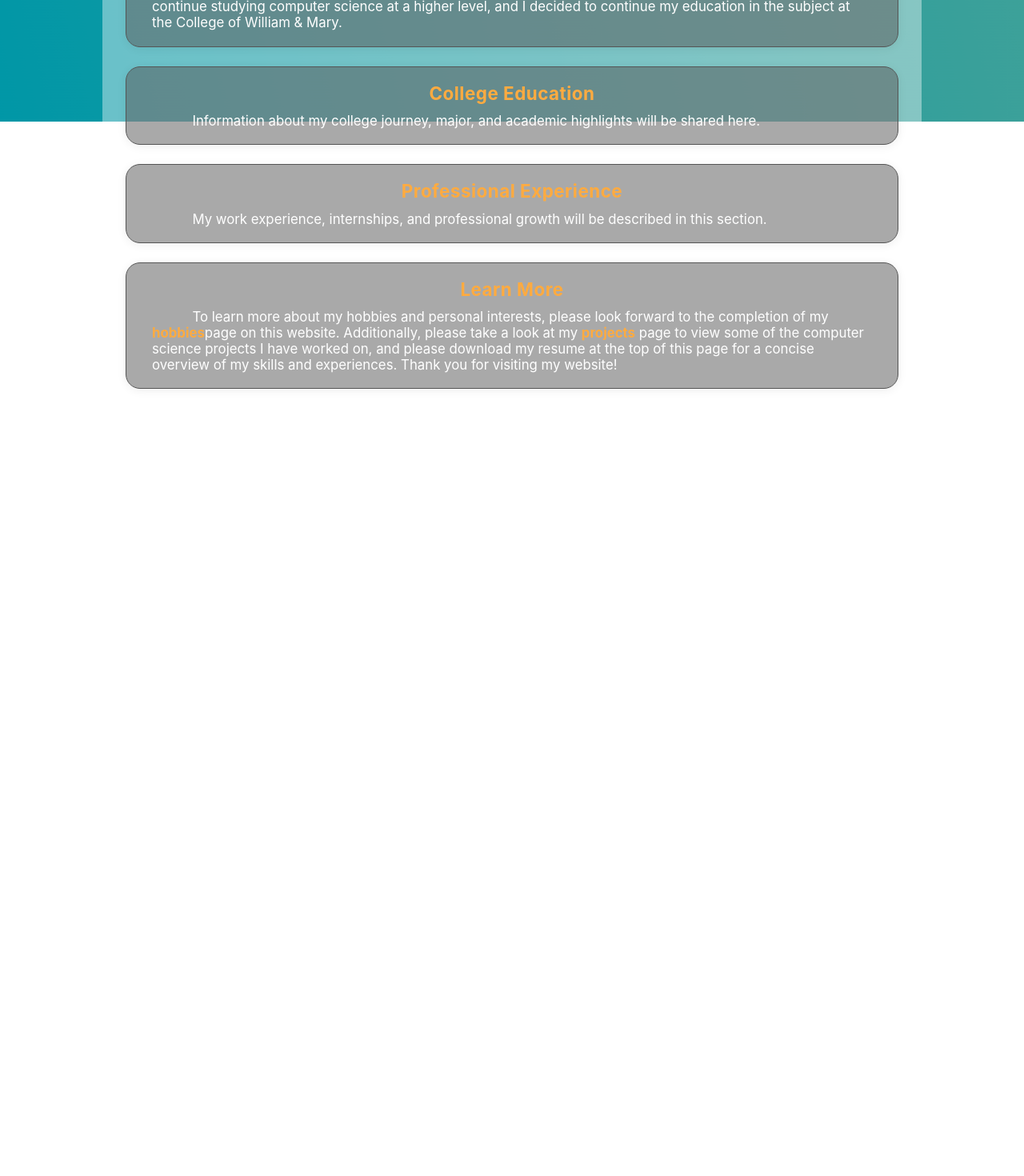
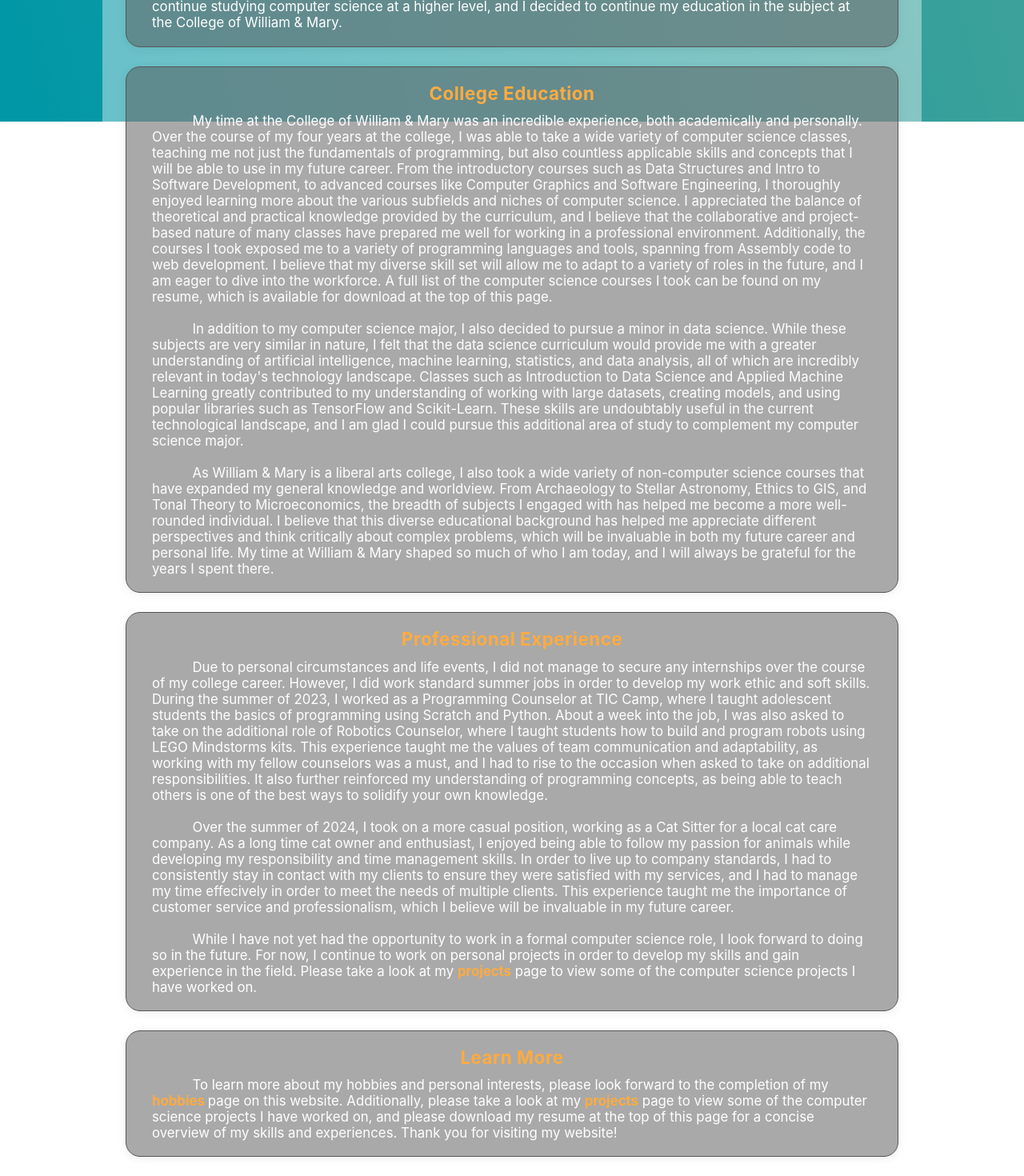
Before and after one commit to PJBuddendeck/PJBuddendeck.github.io, a React (Create React App) app: page /#/about in a window 1280 px wide. Shown: the part 648-2118 px from the top of the page at 80% size. Before the commit the page ends 1158 px from the top, so only its background shows below. Built offline with nearby package versions, Linux system fonts and the light colour scheme.

Commit message:
Finished about page (added all text)

```diff
--- a/src/components/about/about-page.jsx
+++ b/src/components/about/about-page.jsx
@@ -18,7 +18,8 @@ const AboutPage = () => {
                     <div className="fade1 fade2 fade3">
                     <div className="about-section">
                         <h2>Early Life & Education</h2>
-                        <p>I was born on April 8th, 2003, and lived in the Northern Virginia area for my entire early life.
+                        <p>
+                            I was born on April 8th, 2003, and lived in the Northern Virginia area for my entire early life.
                             I attended elementary school at Beech Tree Elementary in Falls Church, VA, and continued my early
                             education at Glasgow Middle School. While at Glasgow, I participated in an after-school coding club
                             sponsored by Capital One, which sparked my interest in computer science. I have always loved puzzles,
@@ -42,15 +43,68 @@ const AboutPage = () => {
                     </div>
                     <div className="about-section">
                         <h2>College Education</h2>
-                        <p>Information about my college journey, major, and academic highlights will be shared here.</p>
+                        <p>
+                            My time at the College of William & Mary was an incredible experience, both academically and personally. Over the
+                            course of my four years at the college, I was able to take a wide variety of computer science classes, teaching me not
+                            just the fundamentals of programming, but also countless applicable skills and concepts that I will be able to use in my
+                            future career. From the introductory courses such as Data Structures and Intro to Software Development, to advanced courses
+                            like Computer Graphics and Software Engineering, I thoroughly enjoyed learning more about the various subfields and niches of
+                            computer science. I appreciated the balance of theoretical and practical knowledge provided by the curriculum, and I believe
+                            that the collaborative and project-based nature of many classes have prepared me well for working in a professional environment.
+                            Additionally, the courses I took exposed me to a variety of programming languages and tools, spanning from Assembly code to web development.
+                            I believe that my diverse skill set will allow me to adapt to a variety of roles in the future, and I am eager to dive into the workforce.
+                            A full list of the computer science courses I took can be found on my resume, which is available for download at the top of this page.
+                        </p>
+                        <br />
+                        <p>
+                            In addition to my computer science major, I also decided to pursue a minor in data science. While these subjects are very
+                            similar in nature, I felt that the data science curriculum would provide me with a greater understanding of artificial intelligence,
+                            machine learning, statistics, and data analysis, all of which are incredibly relevant in today's technology landscape. Classes such
+                            as Introduction to Data Science and Applied Machine Learning greatly contributed to my understanding of working with large datasets,
+                            creating models, and using popular libraries such as TensorFlow and Scikit-Learn. These skills are undoubtably useful in the current
+                            technological landscape, and I am glad I could pursue this additional area of study to complement my computer science major.
+                        </p>
+                        <br />
+                        <p>
+                            As William & Mary is a liberal arts college, I also took a wide variety of non-computer science courses that have expanded my general
+                            knowledge and worldview. From Archaeology to Stellar Astronomy, Ethics to GIS, and Tonal Theory to Microeconomics, the breadth
+                            of subjects I engaged with has helped me become a more well-rounded individual. I believe that this diverse educational background
+                            has helped me appreciate different perspectives and think critically about complex problems, which will be invaluable in both
+                            my future career and personal life. My time at William & Mary shaped so much of who I am today, and I will always be grateful for
+                            the years I spent there.
+                        </p>
                     </div>
                     <div className="about-section">
                         <h2>Professional Experience</h2>
-                        <p>My work experience, internships, and professional growth will be described in this section.</p>
+                        <p>
+                            Due to personal circumstances and life events, I did not manage to secure any internships over the course of my college career.
+                            However, I did work standard summer jobs in order to develop my work ethic and soft skills. During the summer of 2023,
+                            I worked as a Programming Counselor at TIC Camp, where I taught adolescent students the basics of
+                            programming using Scratch and Python. About a week into the job, I was also asked to take on the additional role of
+                            Robotics Counselor, where I taught students how to build and program robots using LEGO Mindstorms kits. This experience
+                            taught me the values of team communication and adaptability, as working with my fellow counselors was a must, and I had
+                            to rise to the occasion when asked to take on additional responsibilities. It also further reinforced my understanding of
+                            programming concepts, as being able to teach others is one of the best ways to solidify your own knowledge.
+                        </p>
+                        <br />
+                        <p>
+                            Over the summer of 2024, I took on a more casual position, working as a Cat Sitter for a local cat care company.
+                            As a long time cat owner and enthusiast, I enjoyed being able to follow my passion for animals while developing my
+                            responsibility and time management skills. In order to live up to company standards, I had to consistently stay in
+                            contact with my clients to ensure they were satisfied with my services, and I had to manage my time effecively in order
+                            to meet the needs of multiple clients. This experience taught me the importance of customer service and professionalism,
+                            which I believe will be invaluable in my future career.
+                        </p>
+                        <br />
+                        <p>
+                            While I have not yet had the opportunity to work in a formal computer science role, I look forward to doing so in the future.
+                            For now, I continue to work on personal projects in order to develop my skills and gain experience in the field. Please take a
+                            look at my <a href="#/projects">projects</a> page to view some of the computer science projects I have worked on.
+                        </p>
                     </div>
                     <div className="about-section">
                         <h2>Learn More</h2>
-                        <p>To learn more about my hobbies and personal interests, please look forward to the completion of my <a href="#/hobbies">hobbies</a>
+                        <p>To learn more about my hobbies and personal interests, please look forward to the completion of my <a href="#/hobbies">hobbies </a>
                             page on this website. Additionally, please take a look at my <a href="#/projects">projects</a> page to view some of the
                             computer science projects I have worked on, and please download my resume at the top of this page for a concise overview
                             of my skills and experiences. Thank you for visiting my website!
```
